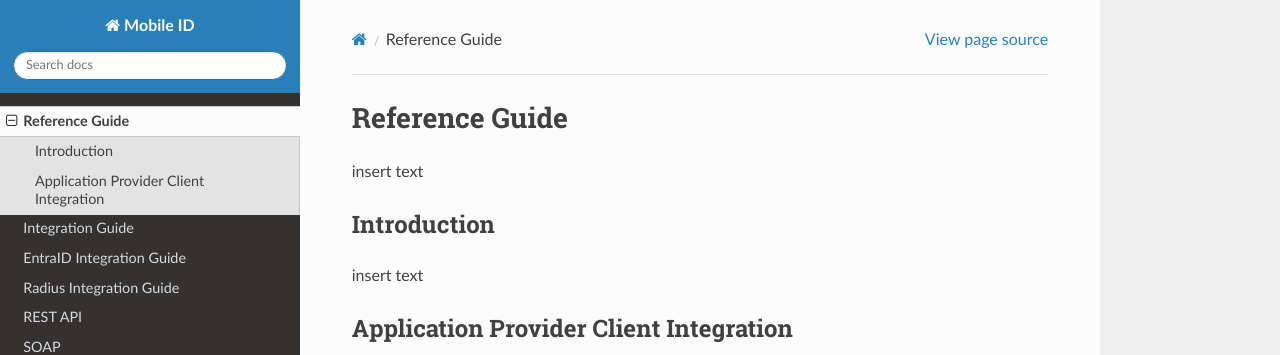
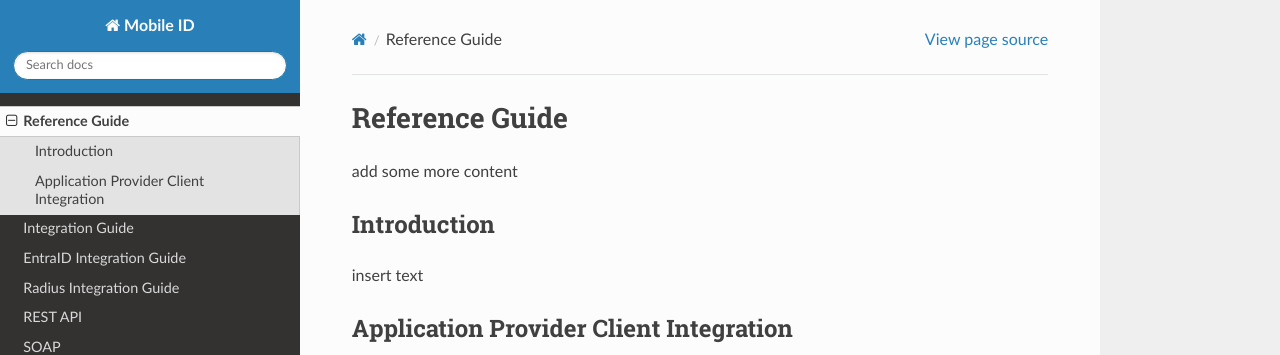
Before and after one commit to michaeltroxler/mobileid, a Sphinx documentation site: the page built from docs/source/reference-guide.rst, in a window 1280 px wide. Shown: the top 355 px of the page. Built offline with Sphinx 7.4.7 and the Read the Docs theme 3.1.0, drawn with Linux system fonts in a browser that asks for light colours.

Commit message:
Update reference-guide.rst

```diff
--- a/docs/source/reference-guide.rst
+++ b/docs/source/reference-guide.rst
@@ -1,6 +1,6 @@
 Reference Guide
 =====
-insert text
+add some more content
 
 
 .. _Introduction:
```
